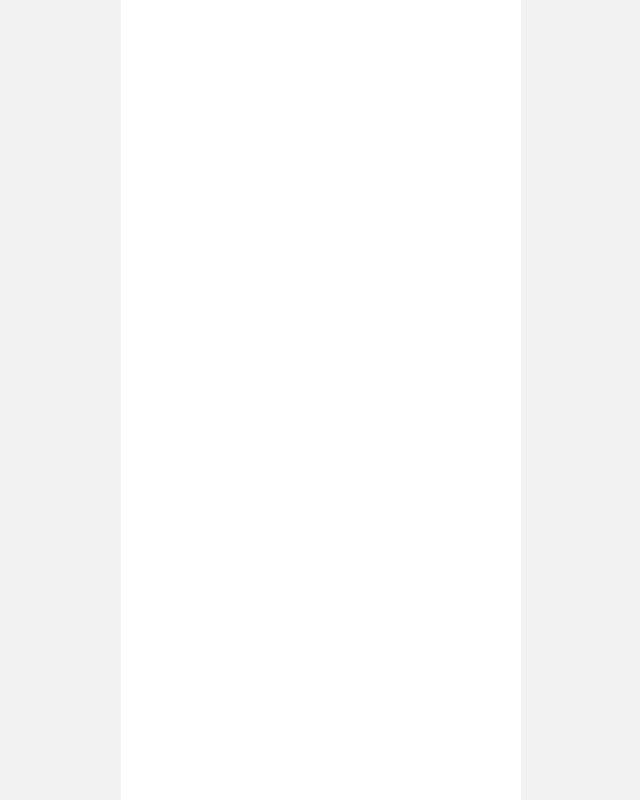
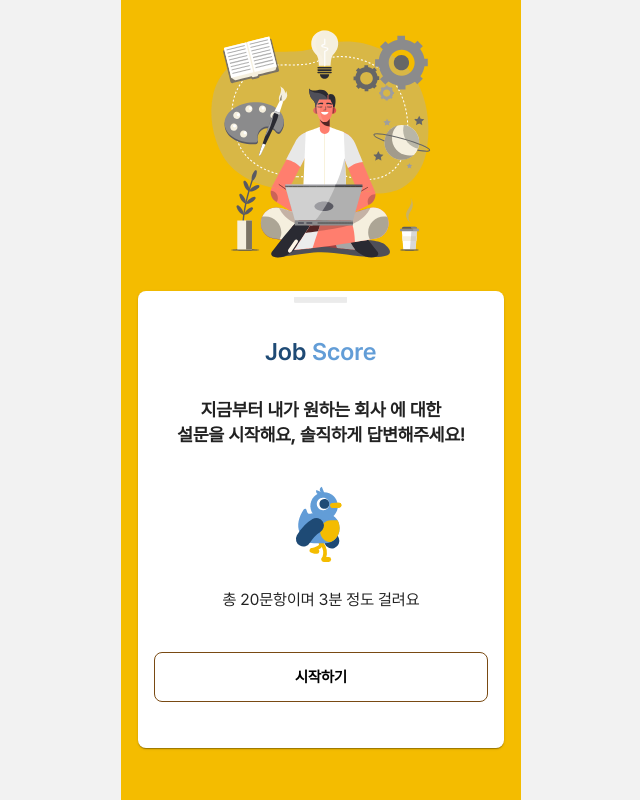
Before and after one commit to pinomaker-hoo/jobscore-frontend-renewal, a React (Vite) app: page /selectWant/intro in a window 1280 px wide. Before the commit this address had no page. Shown: the whole page, without its empty margins (319-959 px from the left). Built offline with nearby package versions, Linux system fonts and the light colour scheme.

Commit message:
feat : Add Select Want Page

```diff
--- a/src/App.tsx
+++ b/src/App.tsx
@@ -9,6 +9,7 @@ import CompanySearch from './pages/company/search'
 import CategoryPage from './pages/category'
 import SelectIntroPage from './pages/select/intro'
 import SelectPage from './pages/select'
+import SelectWantIntroPage from './pages/selectWant/intro'
 
 const App = () => {
   return (
@@ -21,6 +22,7 @@ const App = () => {
         <Route path="/category" element={<CategoryPage />} />
         <Route path="/select/intro" element={<SelectIntroPage />} />
         <Route path="/select" element={<SelectPage />} />
+        <Route path="/selectWant/intro" element={<SelectWantIntroPage />} />
       </Routes>
     </BrowserRouter>
   )
--- a/src/views/selectWant/intro/index.tsx
+++ b/src/views/selectWant/intro/index.tsx
@@ -1,5 +1,5 @@
-// ** Next imports
-import Link from 'next/link'
+// ** Router Imports
+import { Link } from 'react-router-dom'
 
 // ** Mui Imports
 import { Button, Card, Grid, Typography } from '@mui/material'
@@ -58,7 +58,7 @@ const SelectWantIntroPageView = () => {
               </Typography>
             </Grid>
             <Grid item xs={12} sx={{ mt: 5 }}>
-              <Link href="/selectWant">
+              <Link to="/selectWant">
                 <Button
                   size="large"
                   variant="outlined"
```
